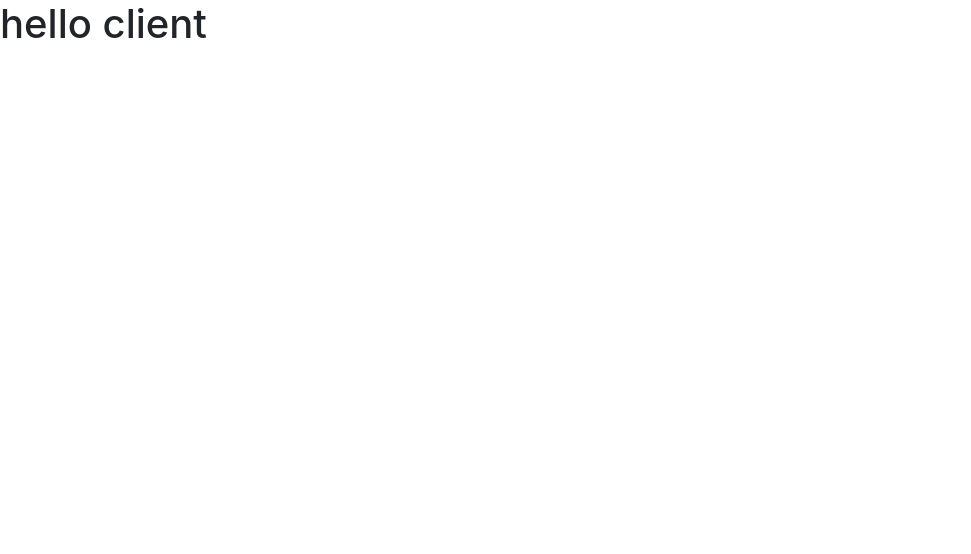
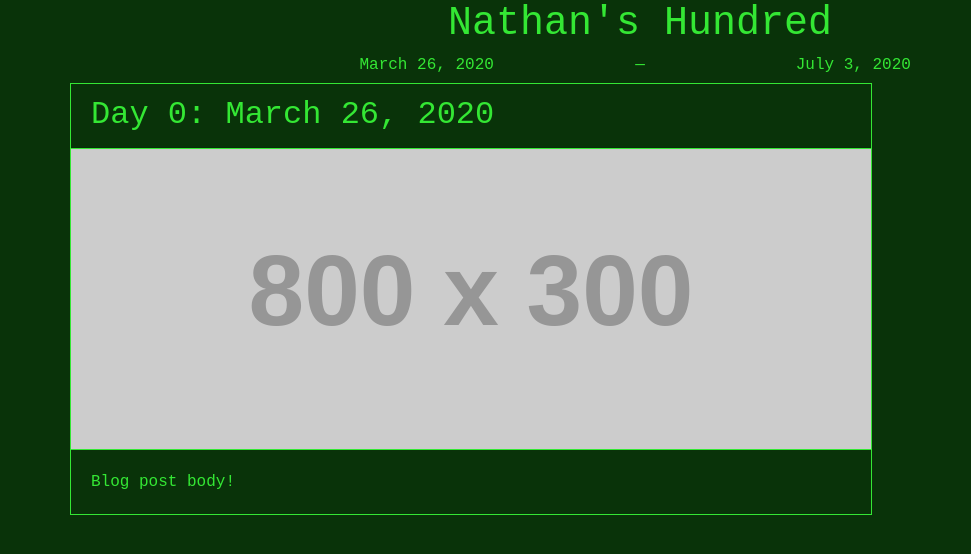
Before and after one commit to nathanielwheeler/nathans-hundred, a plain HTML site: page index.html in a window 1280 px wide. Shown: the whole page, without its empty margins (0-971 px from the left). Drawn offline with nearby package versions, Linux system fonts and the light colour scheme; placeholder pictures from the web are drawn by us; a small style sheet from the web is missing.

Commit message:
Post Format

```diff
--- a/assets/style.css
+++ b/assets/style.css
@@ -1 +1,24 @@
 /* Styles */
+* {
+	color: rgb(52, 231, 52)!important;
+	background: rgb(9, 51, 9)!important;
+	font-family: hack, monospace;
+}
+
+hr {
+	border-color: rgb(52, 231, 52);
+}
+
+img {
+	max-width: 100%;
+}
+
+.card {
+	border-radius: 0;
+	border-color: rgb(52, 231, 52);
+}
+.card-img-top {
+	border-radius: 0;
+	border-top: 1px solid rgb(52, 231, 52);
+	border-bottom: 1px solid rgb(52, 231, 52);
+}
--- a/index.html
+++ b/index.html
@@ -7,15 +7,39 @@
 	<meta http-equiv="X-UA-Compatible" content="ie=edge">
 	<link rel="stylesheet" href="https://stackpath.bootstrapcdn.com/bootstrap/4.4.1/css/bootstrap.min.css"
 		integrity="sha384-Vkoo8x4CGsO3+Hhxv8T/Q5PaXtkKtu6ug5TOeNV6gBiFeWPGFN9MuhOf23Q9Ifjh" crossorigin="anonymous">
+	<link rel='stylesheet' href='//cdn.jsdelivr.net/npm/hack-font@3.3.0/build/web/hack.css'>
 	<link rel="stylesheet" href="assets/style.css">
-	<title>client</title>
+	<title>Nathan's Hundred</title>
 </head>
 
 <body>
 
-	<h1>hello client</h1>
+	<header class="container-fluid">
+		<div class="row text-center">
+			<h1 class="col-12">Nathan's Hundred</h1>
+		</div>
+
+		<h6 class="row text-center">
+			<div class="offset-3 col-2">March 26, 2020</div>
+			<div class="col-2">—</div>
+			<div class="col-2">July 3, 2020</div>
+		</h6>
+
+	</header>
 
 
+	<main id="posts" class="container">
+		<div class="post row">
+			<div class="card">
+				<h2 class="card-header">Day 0: March 26, 2020</h2>
+				<img src="https://placehold.it/800x300.png" alt="" class="card-img-top">
+				<div class="card-body">
+					<p class="card-text">Blog post body!</p>
+				</div>
+			</div>
+		</div>
+
+	</main>
 
 	<script src="app/main.js" type="module"></script>
 </body>
```
